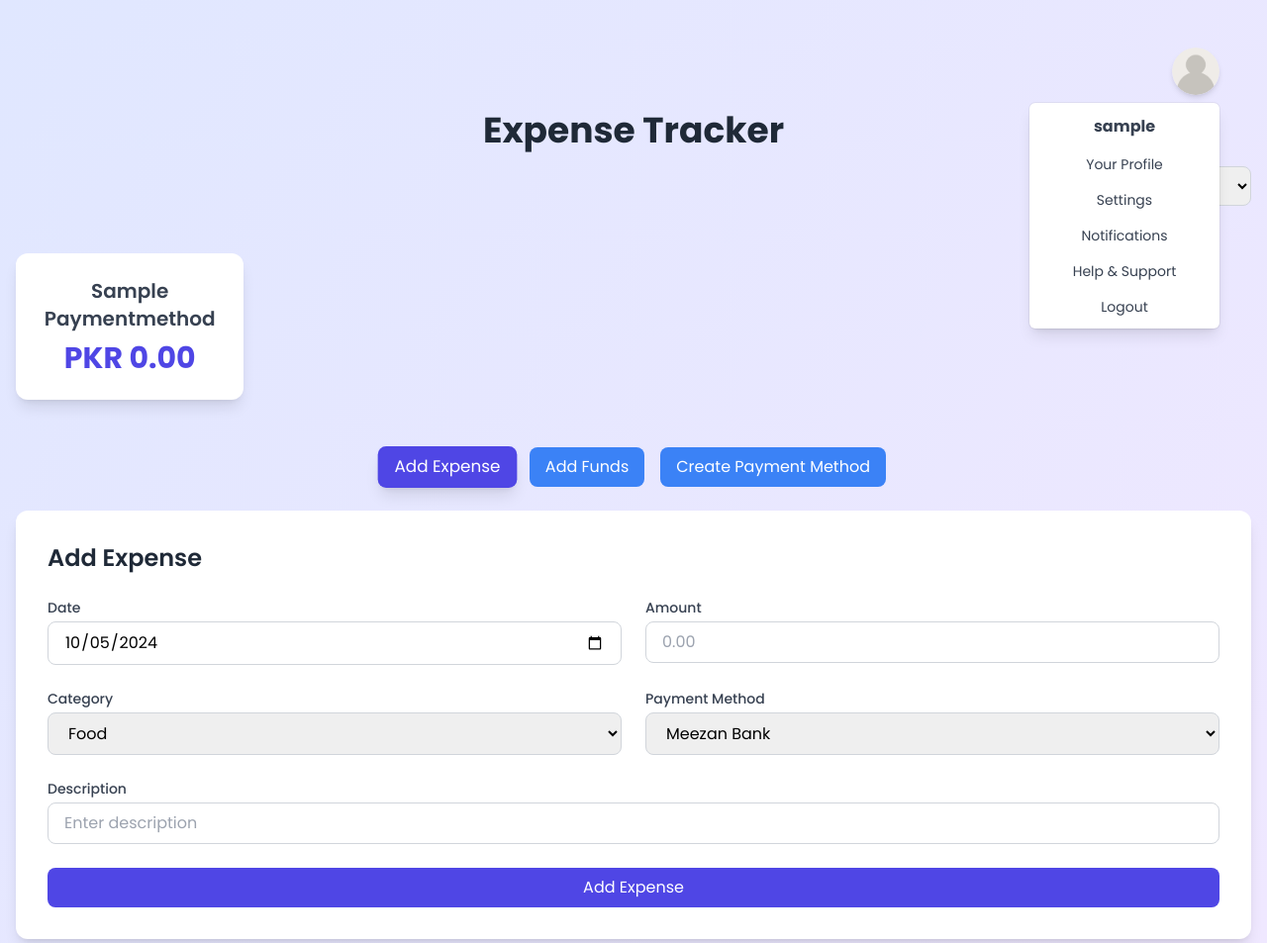
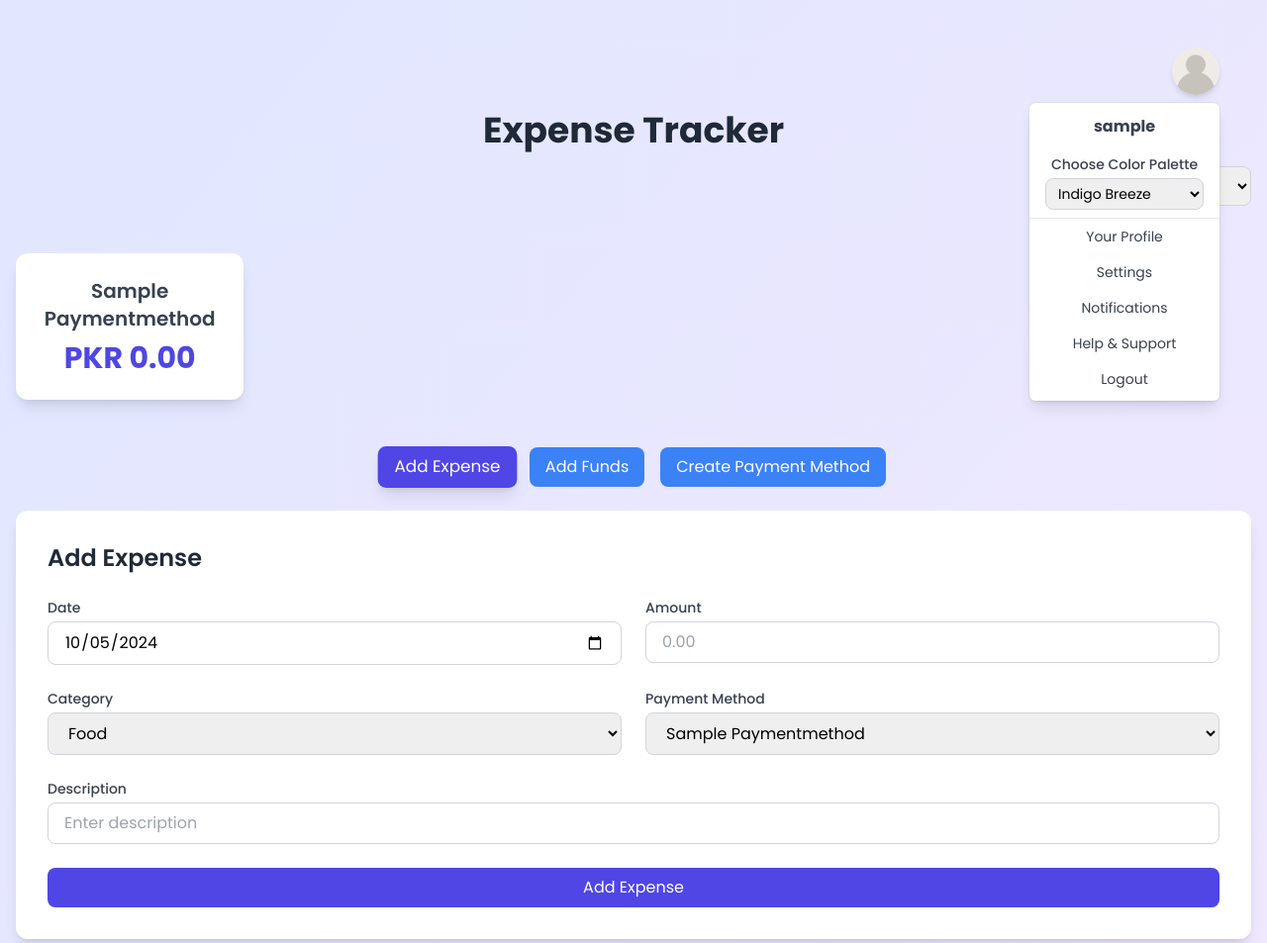
Before and after one commit to mjunaidjbr/portfolio-web-dashboard, a Django app: page /expense_tracker/ in a window 1280 px wide, after a click on "Open user menu". Shown: the top 953 px of the page at 99% size. Run offline with Django 4.2, Linux system fonts and the light colour scheme; a user stored in the database is signed in; tables that the repository leaves empty hold one stand-in row (values such as "Sample post"); some libraries are stand-ins or nearby versions.

Commit message:
Update dashboard.html

```diff
--- a/templates/expense_tracker/dashboard.html
+++ b/templates/expense_tracker/dashboard.html
@@ -128,28 +128,36 @@
             <nav class="" id="main-nav">
                 <div class="max-w-8xl mx-auto px-4 sm:px-6 lg:px-8">
                     <div class="flex justify-between h-16">
-                        <!-- <div class="flex">
-                            <div class="flex-shrink-0 flex items-center">
-                                <span class="text-2xl font-bold" id="app-name">Expense Tracker</span>
-                            </div>
-                        </div> -->
+
                         <div class="ml-auto items-center z-10">
+
                             <div class="ml-3 relative">
                                 <div>
                                     <button type="button" class="flex text-sm rounded-full focus:outline-none focus:ring-2 focus:ring-offset-2 focus:ring-opacity-50" id="user-menu-button" aria-expanded="false" aria-haspopup="true">
                                         <span class="sr-only">Open user menu</span>
                                         <img class="h-12 w-12 rounded-full shadow-md" src="/media/user_profile_images/user.png" alt="User Image">
-
                                     </button>
                                 </div>
 
                                 <div class="origin-top-right absolute right-0 mt-2 w-48 rounded-md shadow-lg py-1 bg-white ring-1 ring-black ring-opacity-5 focus:outline-none dropdown-menu" role="menu" aria-orientation="vertical" aria-labelledby="user-menu-button" tabindex="-1">
                                     <h2 class="block font-bold px-4 py-2 text-md text-gray-700" role="menuitem" tabindex="-1" id="user-menu-item-99">{{ username }}</h2>
+
+                                    <!-- Color Palette Selector -->
+                                    <div class="px-4 py-2">
+                                        <label for="color-palette" class="block text-sm font-medium text-gray-700 mb-1">Choose Color Palette</label>
+                                        <select id="color-palette" onchange="changeColorPalette()" class="w-full px-2 py-1 rounded-lg border border-gray-300 focus:ring-2 focus:ring-opacity-50 text-sm">
+                                            <option value="indigo">Indigo Breeze</option>
+                                            <option value="emerald">Emerald Oasis</option>
+                                            <option value="amber">Amber Glow</option>
+                                            <option value="rose">Rose Petal</option>
+                                        </select>
+                                    </div>
+                                    <hr>
                                     <a href="#" class="block px-4 py-2 text-sm text-gray-700 hover:bg-gray-100" role="menuitem" tabindex="0" id="user-menu-item-0">Your Profile</a>
                                     <a href="#" class="block px-4 py-2 text-sm text-gray-700 hover:bg-gray-100" role="menuitem" tabindex="-1" id="user-menu-item-1">Settings</a>
                                     <a href="#" class="block px-4 py-2 text-sm text-gray-700 hover:bg-gray-100" role="menuitem" tabindex="-1" id="user-menu-item-2">Notifications</a>
                                     <a href="#" class="block px-4 py-2 text-sm text-gray-700 hover:bg-gray-100" role="menuitem" tabindex="-1" id="user-menu-item-3">Help & Support</a>
-                                    <!-- <a href="{% url 'expense_tracker:logout_page' %}" class="block px-4 py-2 text-sm text-gray-700 hover:bg-gray-100" role="menuitem" tabindex="-1" id="user-menu-item-4">Logout</a> -->
+
                                     <form method="POST" action="{% url 'expense_tracker:logout_page' %}" class="inline w-full">
                                         {% csrf_token %}
                                         <button type="submit" class="w-full text-left block px-4 py-2 text-sm text-gray-700 hover:bg-gray-100" role="menuitem" tabindex="-1" id="user-menu-item-4">
@@ -185,25 +193,19 @@
             {% for account, balance in funds_summary.items %}
                 <div class="bg-white p-6 rounded-xl shadow-lg transform hover:scale-105 transition-transform duration-300 text-center">
                     <h2 class="text-xl font-semibold mb-2 text-gray-700">{{ account|title }}</h2>
-                    <p class="text-3xl font-bold" id="balance{{ forloop.counter }}">PKR {{ balance|floatformat:2 }}</p>
+
+
+                    <!-- {{ balance|floatformat:2 }} -->
+                    {% if balance < 0 %}
+                        <p class="text-3xl font-bold" id="balance{{ forloop.counter }}">
+                        <span class="text-red-700">PKR {{ balance|floatformat:2 }}</span></p>
+                    {% else %}
+                        <p class="text-3xl font-bold text-red-600" id="balance{{ forloop.counter }}">
+                        PKR {{ balance|floatformat:2 }}</p>
+                    {% endif %}
+
                 </div>
             {% endfor %}
-            <!-- <div class="bg-white p-6 rounded-xl shadow-lg transform hover:scale-105 transition-transform duration-300 text-center">
-                <h2 class="text-xl font-semibold mb-2 text-gray-700">Cash</h2>
-                <p class="text-3xl font-bold" id="balance2">$567.89</p>
-            </div>
-            <div class="bg-white p-6 rounded-xl shadow-lg transform hover:scale-105 transition-transform duration-300 text-center">
-                <h2 class="text-xl font-semibold mb-2 text-gray-700">Other</h2>
-                <p class="text-3xl font-bold" id="balance3">$321.00</p>
-            </div>
-            <div class="bg-white p-6 rounded-xl shadow-lg transform hover:scale-105 transition-transform duration-300 text-center">
-                <h2 class="text-xl font-semibold mb-2 text-gray-700">Askari Bank</h2>
-                <p class="text-3xl font-bold" id="balance4">$789.12</p>
-            </div> -->
-            <!-- <div class="bg-white p-6 rounded-xl shadow-lg transform hover:scale-105 transition-transform duration-300 text-center">
-                <h2 class="text-xl font-semibold mb-2 text-gray-700">NayaPay</h2>
-                <p class="text-3xl font-bold" id="balance5">$456.78</p>
-            </div> -->
         </div>
 
         <!-- Form Buttons -->
@@ -219,73 +221,83 @@
             <!-- Add Expense Form -->
             <div id="expense-form">
                 <h2 class="text-2xl font-semibold mb-6 text-gray-800">Add Expense</h2>
-                <form class="space-y-6">
+                <form class="space-y-6" method="POST" action="{% url 'expense_tracker:expense_dashboard' %}">
+                    {% csrf_token %}
+
+                    <!-- Display non-field errors -->
+                    {% if form3.non_field_errors %}
+                        <p class="text-red-600 text-sm mt-1">{{ form3.non_field_errors.as_text }}</p>
+                    {% endif %}
+
                     <div class="grid grid-cols-1 sm:grid-cols-2 gap-6">
                         <div>
                             <label for="date" class="block text-sm font-medium text-gray-700 mb-1">Date</label>
                             <input type="date" id="date" name="date" class="w-full px-4 py-2 rounded-lg border border-gray-300 focus:ring-2 focus:ring-opacity-50" required>
+                            {% if form3.date.errors %}
+                                <div class="text-red-500 text-sm">{{ form3.date.errors }}</div>
+                            {% endif %}
                         </div>
                         <div>
                             <label for="amount" class="block text-sm font-medium text-gray-700 mb-1">Amount</label>
                             <input type="number" id="amount" name="amount" class="w-full px-4 py-2 rounded-lg border border-gray-300 focus:ring-2 focus:ring-opacity-50" placeholder="0.00" step="0.01" required>
+                            {% if form3.amount.errors %}
+                                <div class="text-red-500 text-sm">{{ form3.amount.errors }}</div>
+                            {% endif %}
                         </div>
                     </div>
                     <div class="grid grid-cols-1 sm:grid-cols-2 gap-6">
                         <div>
                             <label for="category" class="block text-sm font-medium text-gray-700 mb-1">Category</label>
                             <select id="category" name="category" class="w-full px-4 py-2 rounded-lg border border-gray-300 focus:ring-2 focus:ring-opacity-50">
-                                <option>Food</option>
-                                <option>Transportation</option>
-                                <option>Utilities</option>
-                                <option>Entertainment</option>
-                                <option>Other</option>
+                                <option value="food">Food</option>
+                                <option value="transportation">Transportation</option>
+                                <option value="entertainment">Entertainment</option>
+                                <option value="utilities">Utilities</option>
+                                <option value="rent">Rent</option>
+                                <option value="groceries">Groceries</option>
+                                <option value="healthcare">Healthcare</option>
+                                <option value="insurance">Insurance</option>
+                                <option value="shopping">Shopping</option>
+                                <option value="subscriptions">Subscriptions</option>
+                                <option value="education">Education</option>
+                                <option value="savings">Savings</option>
+                                <option value="investments">Investments</option>
+                                <option value="debts">Debts</option>
+                                <option value="travel">Travel</option>
+                                <option value="gifts">Gifts</option>
+                                <option value="charity">Charity</option>
+                                <option value="taxes">Taxes</option>
+                                <option value="maintenance">Maintenance</option>
+                                <option value="pets">Pets</option>
+                                <option value="childcare">Childcare</option>
+                                <option value="personal_care">Personal Care</option>
+                                <option value="other">Other</option>
                             </select>
+                            {% if form3.category.errors %}
+                                <div class="text-red-500 text-sm">{{ form3.category.errors }}</div>
+                            {% endif %}
                         </div>
                         <div>
                             <label for="payment-method" class="block text-sm font-medium text-gray-700 mb-1">Payment Method</label>
                             <select id="payment-method" name="payment-method" class="w-full px-4 py-2 rounded-lg border border-gray-300 focus:ring-2 focus:ring-opacity-50">
-                                <option>Meezan Bank</option>
-                                <option>Cash</option>
-                                <option>Other</option>
+                                {% for method in payment_methods %}
+                                    <option value="{{ method.id }}">{{ method.method_name | title }}</option>
+                                {% endfor %}
                             </select>
                         </div>
                     </div>
                     <div>
                         <label for="description" class="block text-sm font-medium text-gray-700 mb-1">Description</label>
                         <input type="text" id="description" name="description" class="w-full px-4 py-2 rounded-lg border border-gray-300 focus:ring-2 focus:ring-opacity-50" placeholder="Enter description">
+                        {% if form3.description.errors %}
+                            <div class="text-red-500 text-sm">{{ form3.description.errors }}</div>
+                        {% endif %}
                     </div>
                     <div>
-                        <button type="submit" id="submit-btn" class="w-full text-white py-2 px-4 rounded-lg focus:outline-none focus:ring-2 focus:ring-opacity-50 transition-colors duration-300">Add Expense</button>
+                        <button type="submit" name="submit_form" value="expense_form" id="submit-btn" class="w-full text-white py-2 px-4 rounded-lg focus:outline-none focus:ring-2 focus:ring-opacity-50 transition-colors duration-300">Add Expense</button>
                     </div>
                 </form>
             </div>
-
-            <!-- Add Funds Form
-            <div id="funds-form" class="hidden">
-                <h2 class="text-2xl font-semibold mb-6 text-gray-800">Add Funds</h2>
-                <form class="space-y-6">
-                    <div>
-                        <label for="funds-amount" class="block text-sm font-medium text-gray-700 mb-1">Amount</label>
-                        <input type="number" id="funds-amount" name="funds-amount" class="w-full px-4 py-2 rounded-lg border border-gray-300 focus:ring-2 focus:ring-opacity-50" placeholder="0.00" step="0.01" required>
-                    </div>
-                    <div>
-                        <label for="funds-account" class="block text-sm font-medium text-gray-700 mb-1">Account</label>
-                        <select id="funds-account" name="funds-account" class="w-full px-4 py-2 rounded-lg border border-gray-300 focus:ring-2 focus:ring-opacity-50">
-                            <option value="" disabled selected>Select payment method</option>
-                            {% for method in payment_methods %}
-                                <option>{{method.method_name}}</option>
-                            {% endfor %}
-                        </select>
-                    </div>
-                    <div>
-                        <label for="funds-source" class="block text-sm font-medium text-gray-700 mb-1">Source</label>
-                        <input type="text" id="funds-source" name="funds-source" class="w-full px-4 py-2 rounded-lg border border-gray-300 focus:ring-2 focus:ring-opacity-50" placeholder="Enter source of funds">
-                    </div>
-                    <div>
-                        <button type="submit" name="submit_form" value="funds_form" id="add-funds-btn" class="w-full text-white py-2 px-4 rounded-lg focus:outline-none focus:ring-2 focus:ring-opacity-50 transition-colors duration-300">Add Funds</button>
-                    </div>
-                </form>
-            </div> -->
 
             <div id="funds-form" class="hidden">
                 <h2 class="text-2xl font-semibold mb-6 text-gray-800">Add Funds</h2>
```
